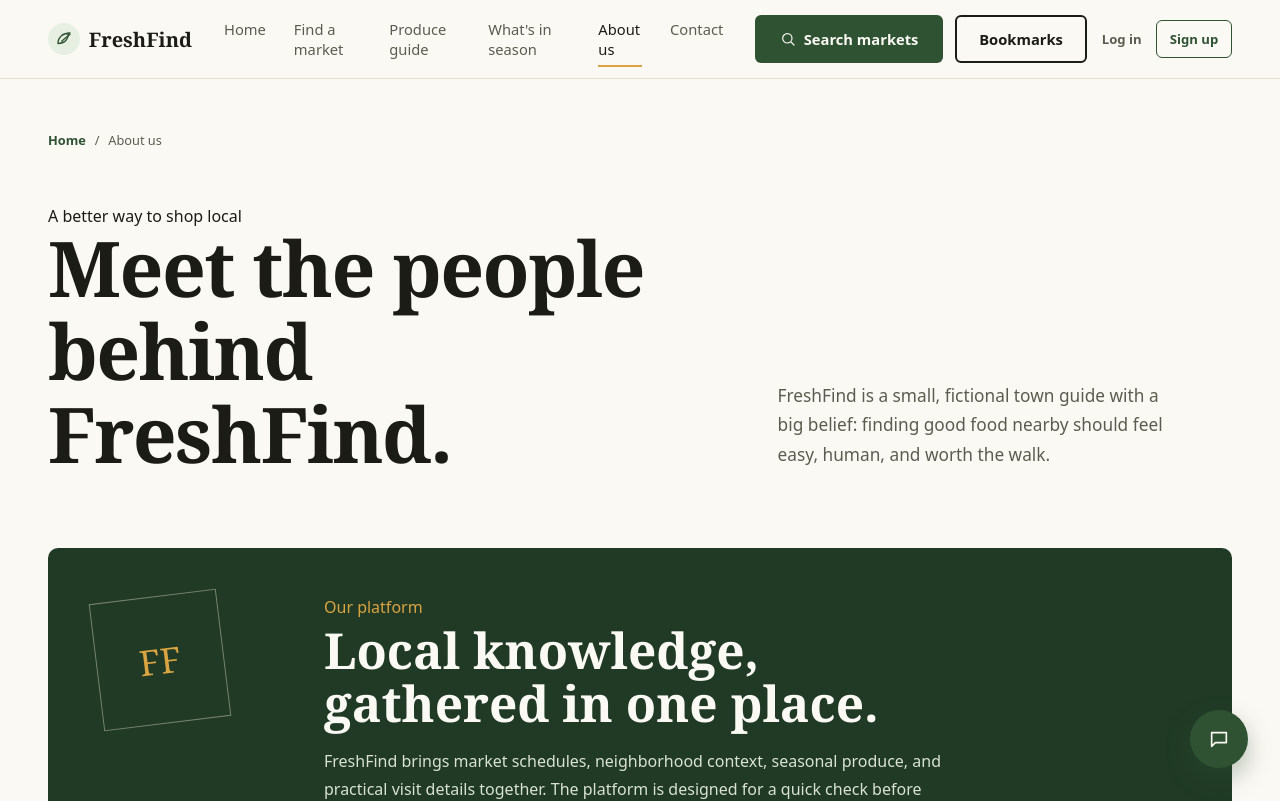
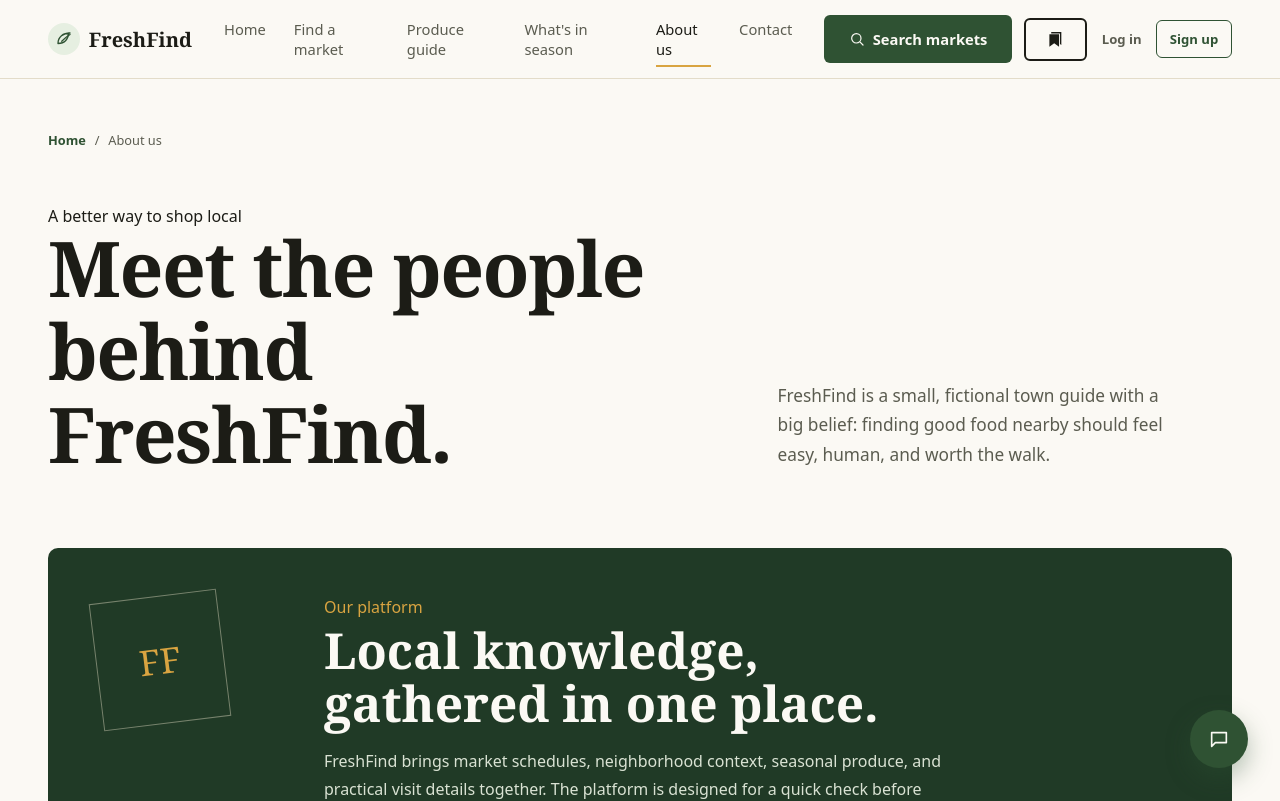
Before and after one commit to tammyboy775-rgb/Jabdra, a React (Vite) app: page /about in a window 1280 px wide. Shown: the top 801 px of the page. Built offline with nearby package versions, Linux system fonts and the light colour scheme.

Commit message:
Made the chatbot work properly due to some errors, alspo changed the icon and confirmed localStorage

```diff
--- a/index.html
+++ b/index.html
@@ -2,7 +2,7 @@
 <html lang="en">
   <head>
     <meta charset="UTF-8" />
-    <link rel="icon" type="image/svg+xml" href="/favicon.svg" />
+    <link rel="icon" type="image/svg+xml" href="/leaf.svg" />
     <meta name="viewport" content="width=device-width, initial-scale=1.0" />
     <title>freshfind</title>
   </head>
--- a/src/components/Navbar/Navbar.jsx
+++ b/src/components/Navbar/Navbar.jsx
@@ -3,6 +3,7 @@ import { NavLink } from "react-router-dom";
 import { Icon } from "../../icons";
 import { useBookmarks } from "../../context/BookmarksContext";
 import "./Navbar.css";
+import { IoBookmarksSharp } from "react-icons/io5";
 
 const LINKS = [
   { to: "/", label: "Home", end: true },
@@ -46,8 +47,8 @@ export default function Navbar() {
           <NavLink to="/directory" className="btn btn-primary nav-cta">
             <Icon name="search" size={16} /> <span>Search markets</span>
           </NavLink>
-          <NavLink to="/bookmarks" className="btn btn-outline nav-cta">
-            Bookmarks{bookmarks.length > 0 && ` (${bookmarks.length})`}
+          <NavLink title="bookmark" to="/bookmarks" className="btn btn-outline nav-cta">
+           <IoBookmarksSharp /> {bookmarks.length > 0 && ` (${bookmarks.length})`}
           </NavLink>
           <button type="button" className="nav-auth-button" title="Demo login button">
             Log in
```
Also changed, not shown: public/leaf.svg (added).
